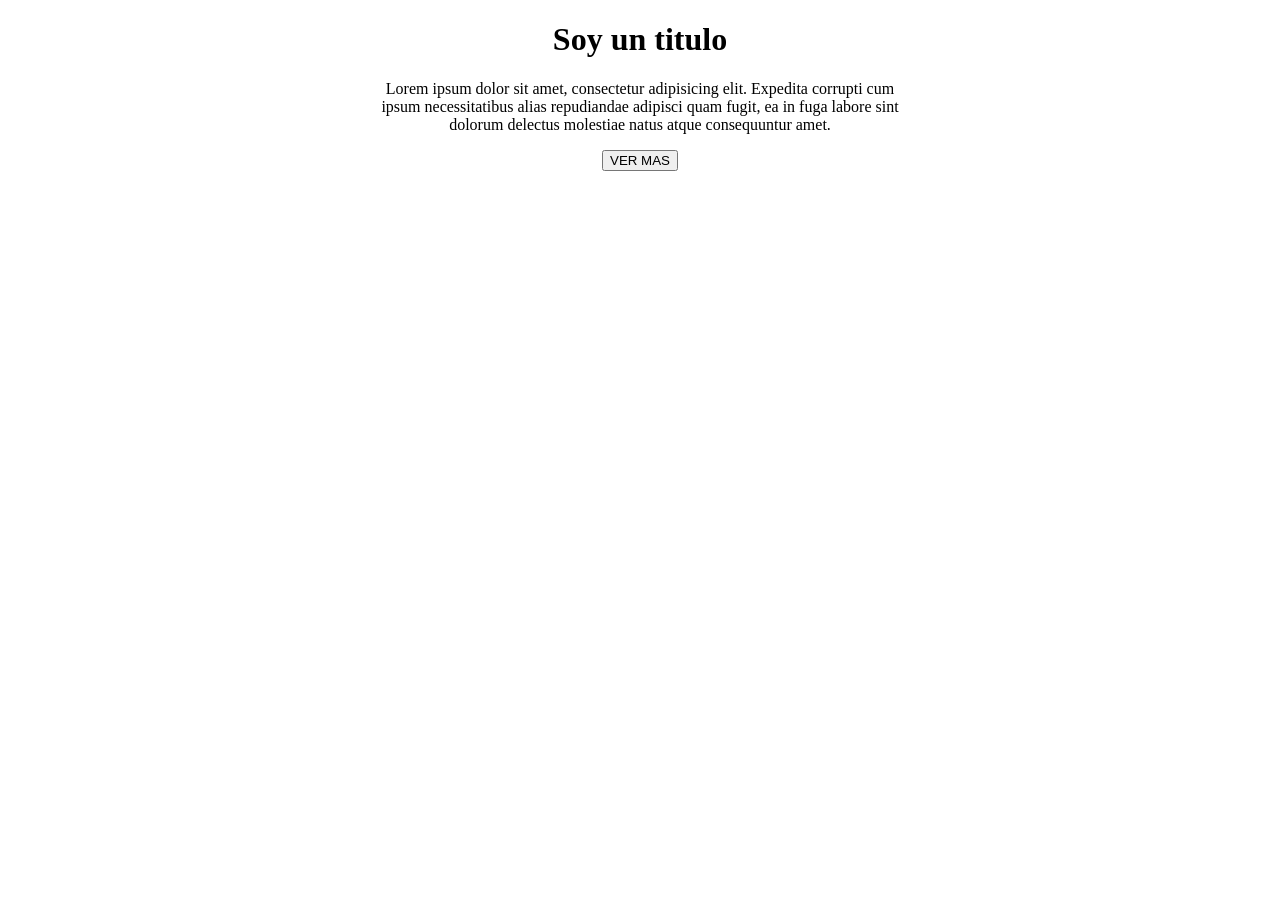
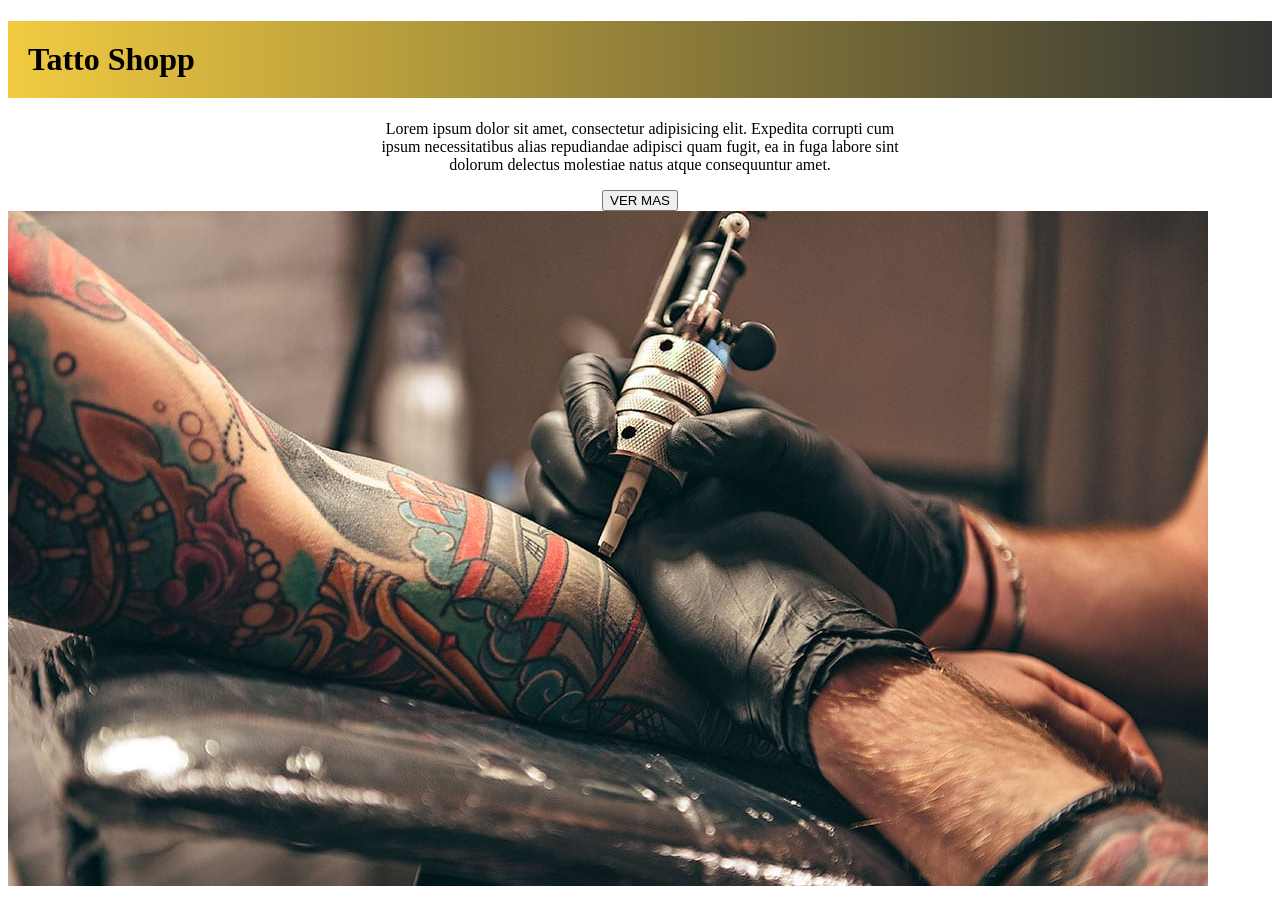
Before and after one commit to Maldonado-Daniel/Primer-repositorio, a plain HTML site: page index.html in a window 1280 px wide. Before the commit the page ends 800 px from the top, so only its background shows below. Drawn offline with Linux system fonts and the light colour scheme.

Commit message:
añadi gradiente al titulo

```diff
--- a/css/style.css
+++ b/css/style.css
@@ -3,3 +3,8 @@
     margin: 0 auto;
     text-align: center;
 }
+
+h1{
+    padding: 20px;
+    background-image: linear-gradient(to left, rgb(50, 53, 50), rgb(242, 203, 65));
+}
--- a/index.html
+++ b/index.html
@@ -8,11 +8,17 @@
     <link rel="stylesheet" href="./css/style.css">
 </head>
 <body>
+    <header>
+           <h1>Tatto Shopp</h1>
+
+    </header>
     <main>
         <div class="texto-centrado">
-            <h1>Soy un titulo</h1>
-            <p>Lorem ipsum dolor sit amet, consectetur adipisicing elit. Expedita corrupti cum ipsum necessitatibus alias repudiandae adipisci quam fugit, ea in fuga labore sint dolorum delectus molestiae natus atque consequuntur amet.</p>
+           <p>Lorem ipsum dolor sit amet, consectetur adipisicing elit. Expedita corrupti cum ipsum necessitatibus alias repudiandae adipisci quam fugit, ea in fuga labore sint dolorum delectus molestiae natus atque consequuntur amet.</p>
             <button>VER MAS</button>
+        </div>
+        <div class="img">
+        <img class="img tatto" src="./img/Universo-Tattoo-Los-tatuajes-en-nuestra-sociedad-actual.jpg"">
         </div>
     </main>
 </body>
```
Also changed, not shown: img/Universo-Tattoo-Los-tatuajes-en-nuestra-sociedad-actual.jpg (added).
